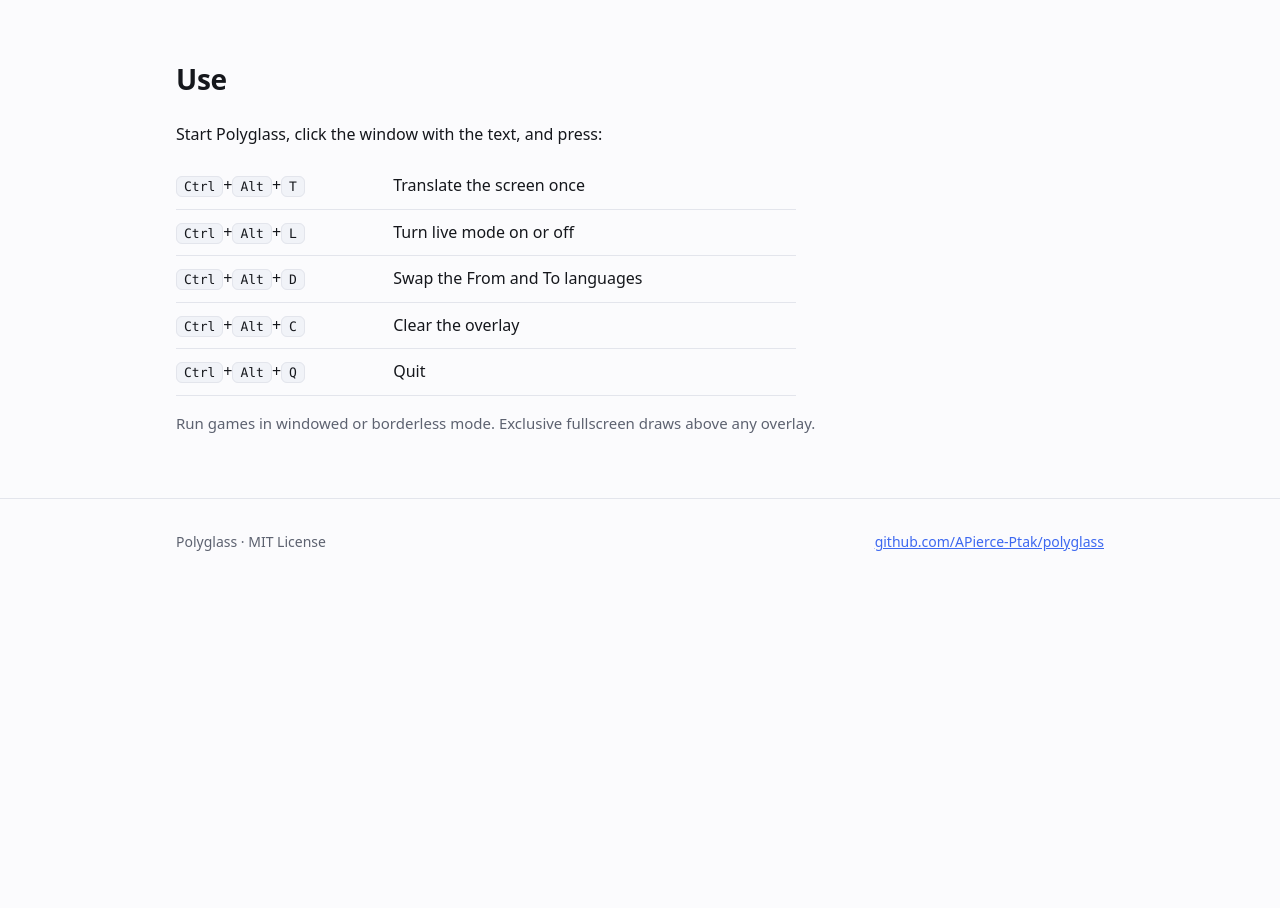
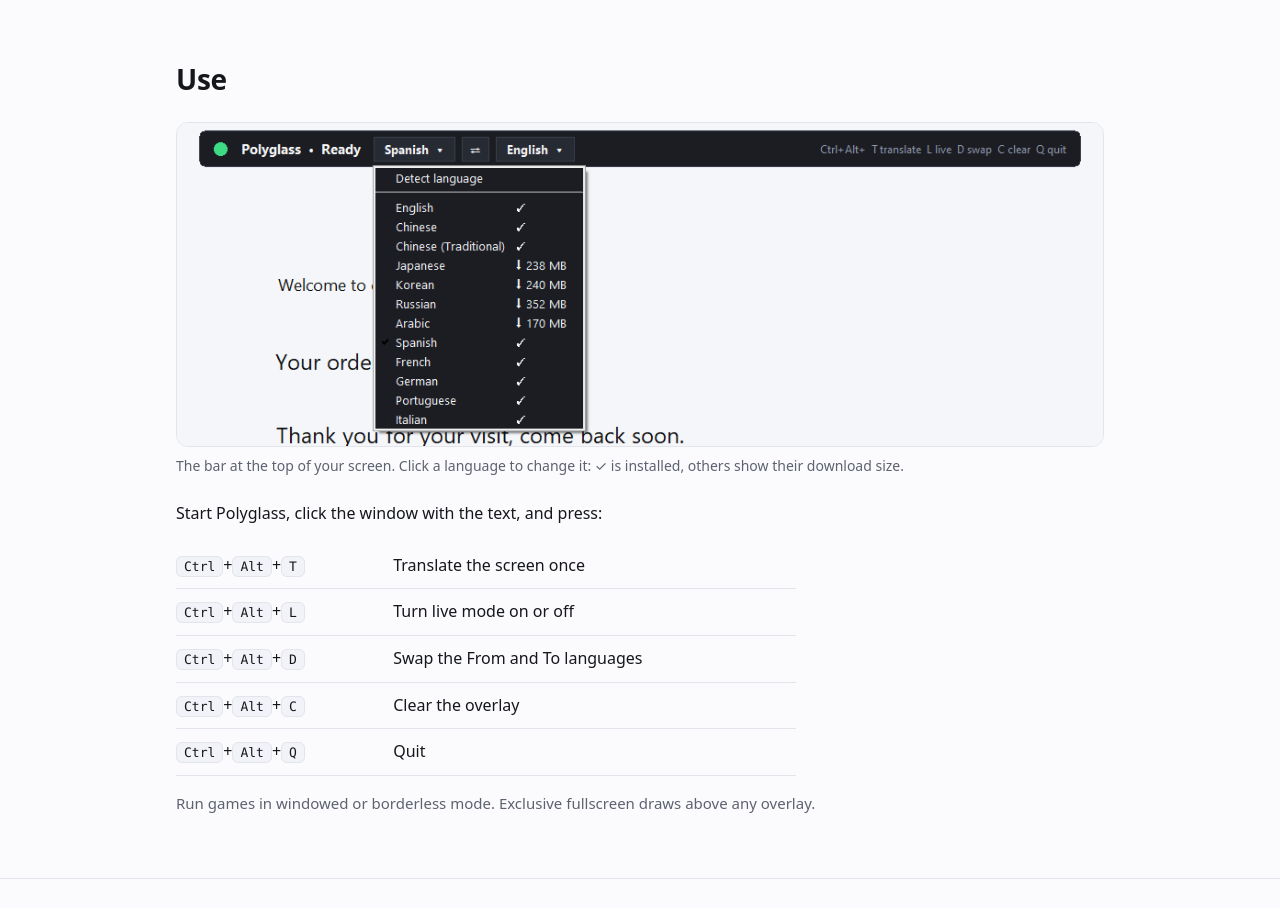
Before and after one commit to APierce-Ptak/polyglass, a plain HTML site: page docs/index.html in a window 1280 px wide. Shown: the part 2980-3888 px from the top of the page. Before the commit the page ends 3581 px from the top, so only its background shows below. Drawn offline with Linux system fonts and the light colour scheme.

Commit message:
Show the language bar and its dropdown on the site and in the README

```diff
--- a/docs/index.html
+++ b/docs/index.html
@@ -132,6 +132,10 @@
   .entry .usage { margin-top: 18px; padding-top: 14px; border-top: 1px solid var(--border); font-style: italic; color: var(--muted); }
   #name { padding-top: 8px; }
 
+  .shot { margin: 0 0 24px; }
+  .shot img { display: block; width: 100%; height: auto; border-radius: 12px; border: 1px solid var(--border); }
+  .shot figcaption { margin-top: 8px; font-size: 14px; color: var(--muted); }
+
   section { padding: 48px 0; }
   h2 { font-size: 28px; margin: 0 0 20px; letter-spacing: -0.01em; }
   .grid { display: grid; grid-template-columns: repeat(auto-fit, minmax(260px, 1fr)); gap: 16px; }
@@ -252,6 +256,14 @@
   <section>
     <div class="wrap">
       <h2>Use</h2>
+      <figure class="shot">
+        <picture>
+          <source media="(max-width: 600px)" srcset="bar-narrow.png" width="500" height="352">
+          <img src="bar.png" width="1008" height="352" loading="lazy"
+             alt="The Polyglass bar at the top of the screen with the From menu open: installed languages have a check mark, others show their download size, such as 238 MB for Japanese">
+        </picture>
+        <figcaption>The bar at the top of your screen. Click a language to change it: ✓ is installed, others show their download size.</figcaption>
+      </figure>
       <p>Start Polyglass, click the window with the text, and press:</p>
       <table>
         <tr><td><kbd>Ctrl</kbd>+<kbd>Alt</kbd>+<kbd>T</kbd></td><td>Translate the screen once</td></tr>
```
Also changed, not shown: README.md, docs/bar-narrow.png (added), docs/bar.png (added).
